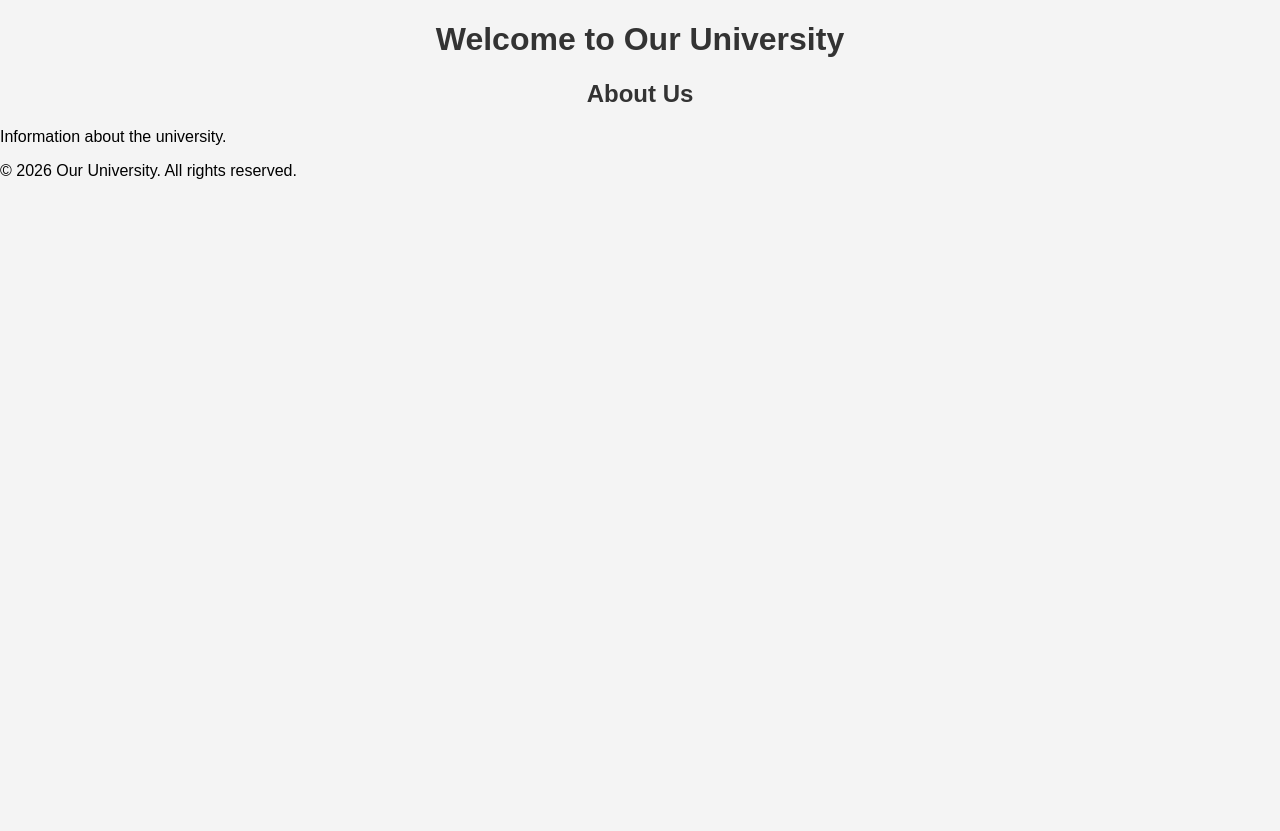
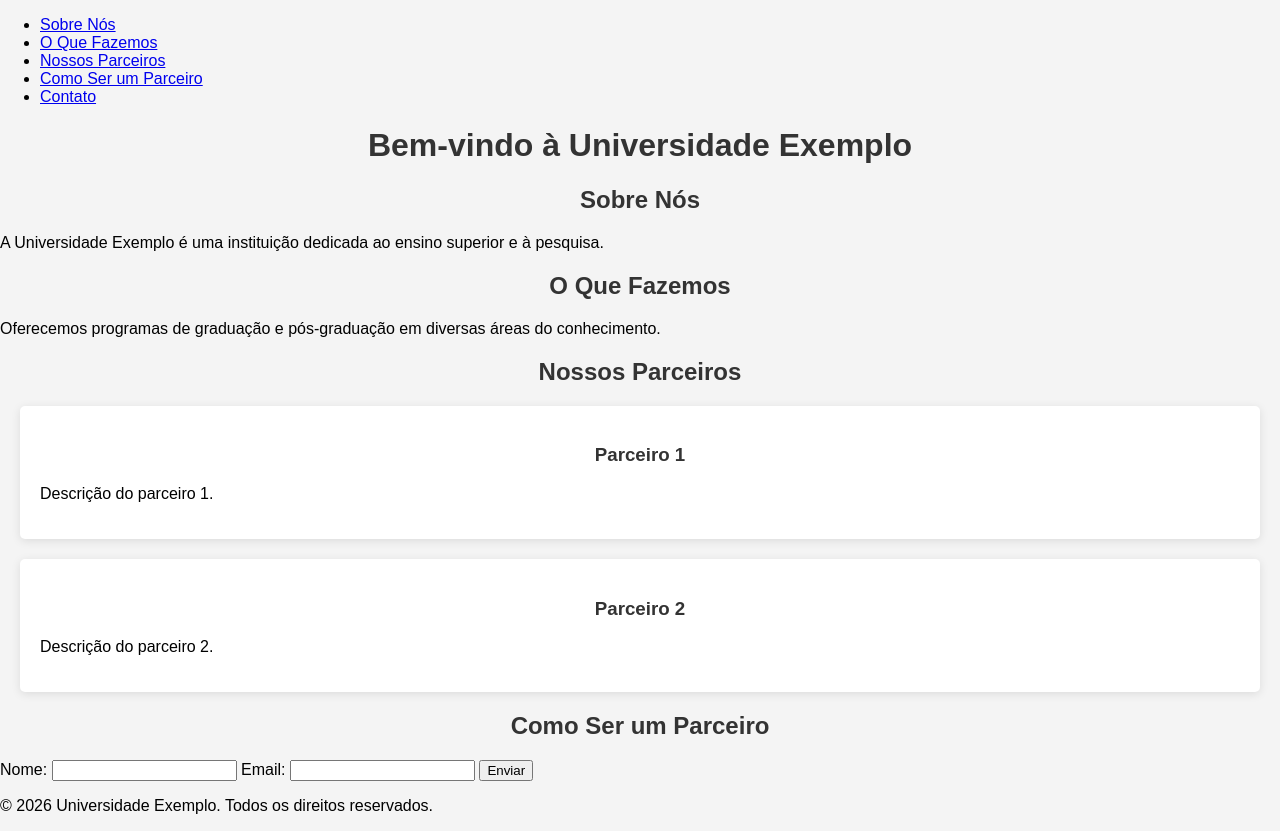
Before and after one commit to zeynfire/Umar, a plain HTML site: page index.html in a window 1280 px wide. Before the commit the page ends 800 px from the top, so only its background shows below. Drawn offline with Linux system fonts and the light colour scheme.

Commit message:
Update index.html with complete content for Portuguese university website

```diff
--- a/index.html
+++ b/index.html
@@ -1,24 +1,61 @@
 <!DOCTYPE html>
-<html lang="en">
+<html lang="pt">
 <head>
     <meta charset="UTF-8">
     <meta name="viewport" content="width=device-width, initial-scale=1.0">
+    <title>Universidade Exemplo</title>
     <link rel="stylesheet" href="styles.css">
-    <title>University Website</title>
 </head>
 <body>
+    <nav>
+        <ul>
+            <li><a href="#sobre">Sobre Nós</a></li>
+            <li><a href="#o-que-fazemos">O Que Fazemos</a></li>
+            <li><a href="#nossos-parceiros">Nossos Parceiros</a></li>
+            <li><a href="#como-ser-um-parceiro">Como Ser um Parceiro</a></li>
+            <li><a href="#contato">Contato</a></li>
+        </ul>
+    </nav>
+
     <header>
-        <h1>Welcome to Our University</h1>
+        <h1>Bem-vindo à Universidade Exemplo</h1>
     </header>
-    <main>
-        <section>
-            <h2>About Us</h2>
-            <p>Information about the university.</p>
-        </section>
-    </main>
+
+    <section id="sobre">
+        <h2>Sobre Nós</h2>
+        <p>A Universidade Exemplo é uma instituição dedicada ao ensino superior e à pesquisa.</p>
+    </section>
+
+    <section id="o-que-fazemos">
+        <h2>O Que Fazemos</h2>
+        <p>Oferecemos programas de graduação e pós-graduação em diversas áreas do conhecimento.</p>
+    </section>
+
+    <section id="nossos-parceiros">
+        <h2>Nossos Parceiros</h2>
+        <div class="card">
+            <h3>Parceiro 1</h3>
+            <p>Descrição do parceiro 1.</p>
+        </div>
+        <div class="card">
+            <h3>Parceiro 2</h3>
+            <p>Descrição do parceiro 2.</p>
+        </div>
+    </section>
+
+    <section id="como-ser-um-parceiro">
+        <h2>Como Ser um Parceiro</h2>
+        <form>
+            <label for="nome">Nome:</label>
+            <input type="text" id="nome" name="nome" required>
+            <label for="email">Email:</label>
+            <input type="email" id="email" name="email" required>
+            <input type="submit" value="Enviar">
+        </form>
+    </section>
+
     <footer>
-        <p>&copy; 2026 Our University. All rights reserved.</p>
+        <p>&copy; 2026 Universidade Exemplo. Todos os direitos reservados.</p>
     </footer>
-    <script src="scripts.js"></script>
 </body>
 </html>
```
